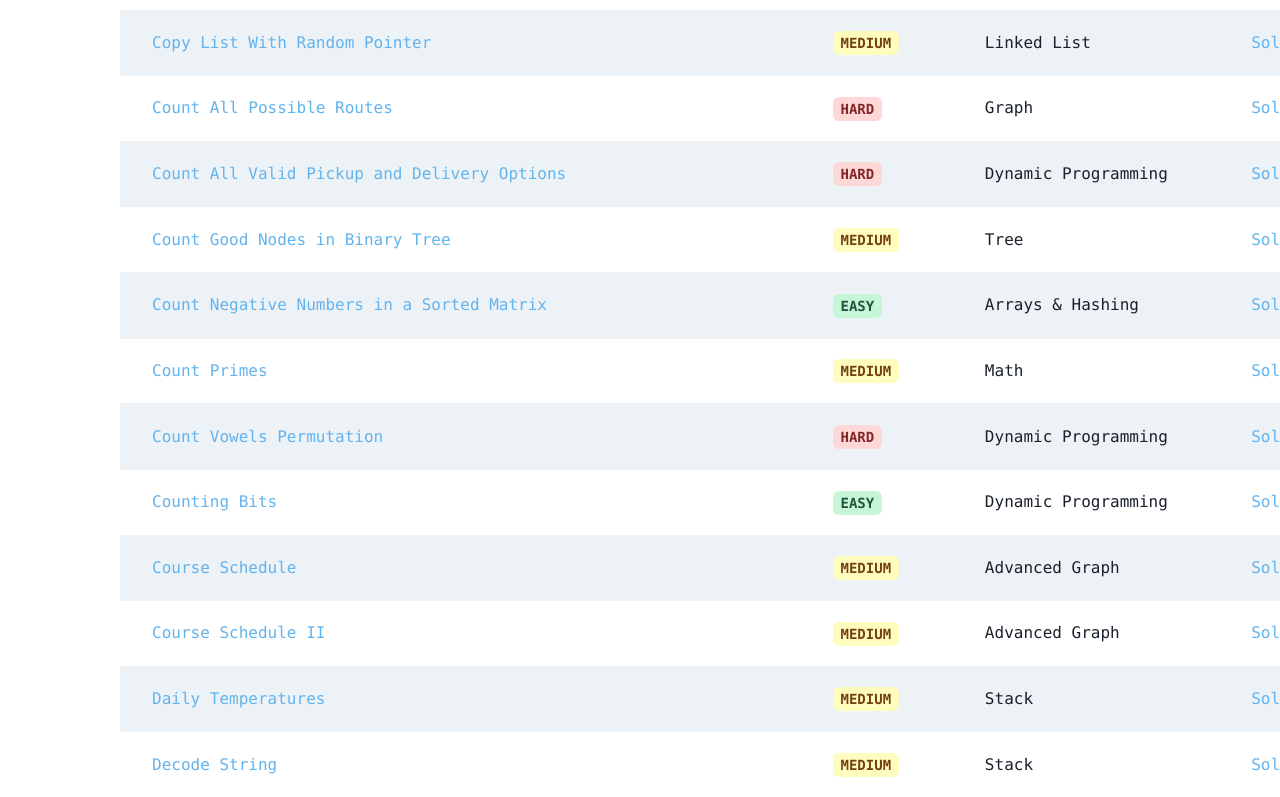
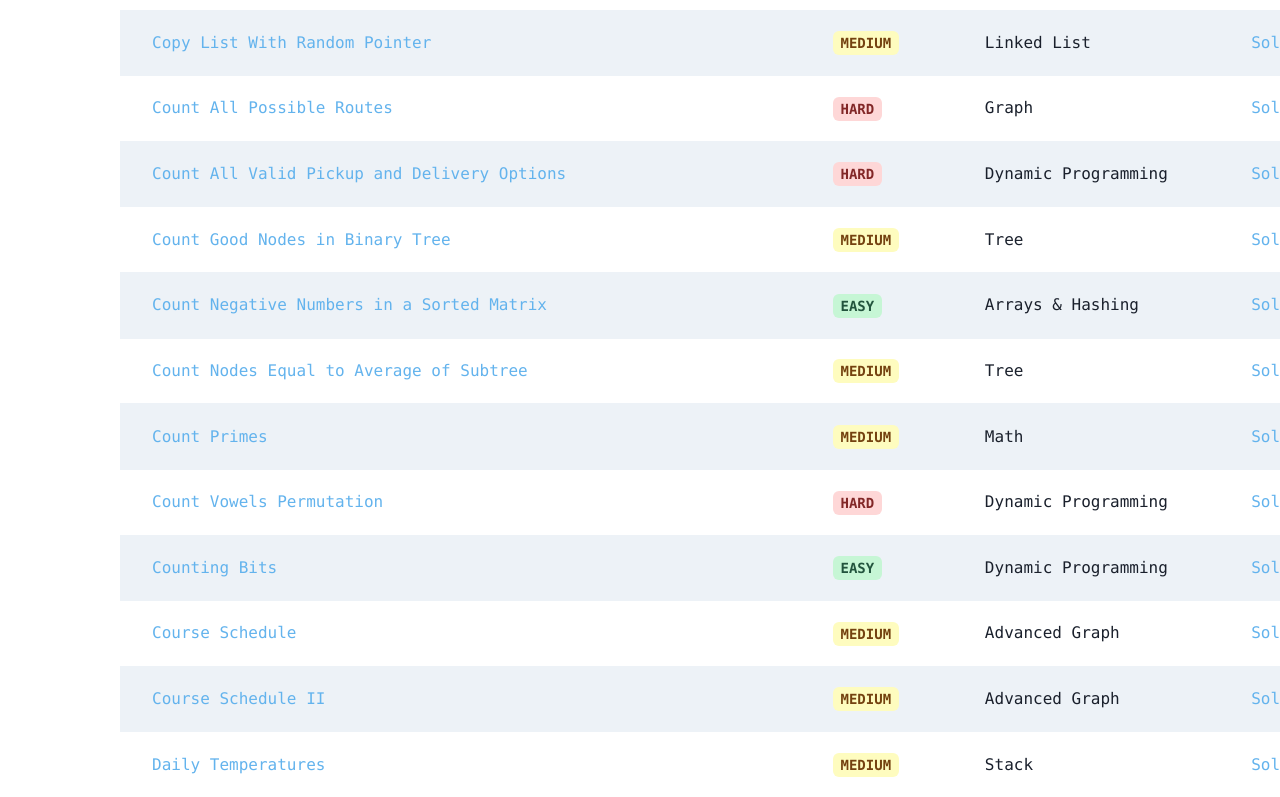
Before and after one commit to LeeHengYu/leetcode-reviewer, a React (Vite) app: page / in a window 1280 px wide. Shown: the part 2000-2797 px from the top of the page. Built offline with nearby package versions, Linux system fonts and the light colour scheme.

Commit message:
add 1102

```diff
--- a/src/data/tablaData.ts
+++ b/src/data/tablaData.ts
@@ -1793,6 +1793,14 @@ const tableData: Question[] = [
       solution: "find-mode-in-binary-search-tree.py",
       dailyChallenge: new Date("2023-11-01"),
     },
+    {
+      question: "Count Nodes Equal to Average of Subtree",
+      link: "https://leetcode.com/problems/count-nodes-equal-to-average-of-subtree/",
+      category: "Tree",
+      difficulty: "Medium",
+      solution: "count-nodes-equal-to-average-of-subtree.py",
+      dailyChallenge: new Date("2023-11-02"),
+    },
   ];
 
 export default tableData;
```
